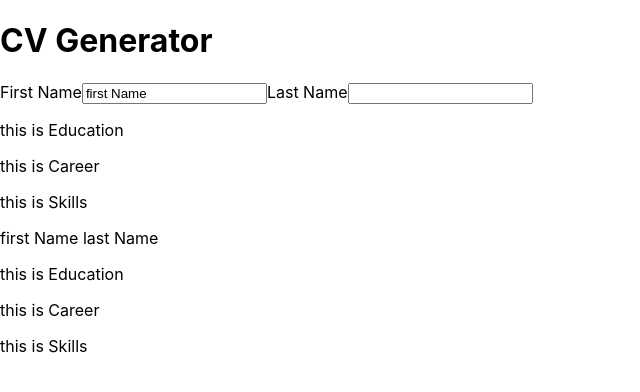
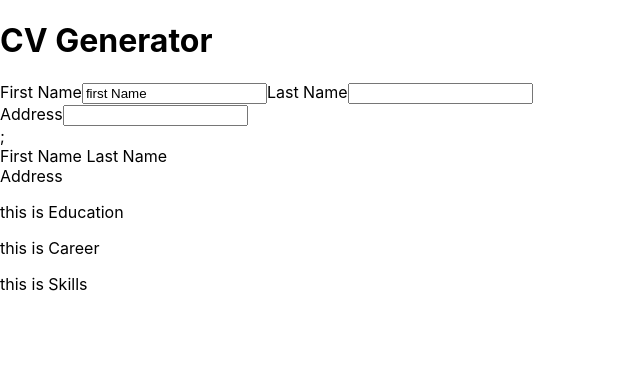
Before and after one commit to Diwashnembang/cv-application, a React (Create React App) app: page / in a window 1280 px wide. Shown: the top 392 px of the page, without its empty margins (0-640 px from the left). Built offline with nearby package versions, Linux system fonts and the light colour scheme.

Commit message:
removed working and preview file. now the compnent itself will handel those task

```diff
--- a/package.json
+++ b/package.json
@@ -34,5 +34,10 @@
       "last 1 firefox version",
       "last 1 safari version"
     ]
+  },
+  "devDependencies": {
+    "eslint": "^8.17.0",
+    "eslint-config-google": "^0.14.0",
+    "eslint-plugin-react": "^7.30.0"
   }
 }
--- a/src/components/Main.js
+++ b/src/components/Main.js
@@ -1,26 +1,13 @@
-/*
-    main will be the parent of preview and working
-    its main task is to sync working and preview componet
-    it achives that by geting the data form working componet.
-    it gets data from working component when working componet runs the
-    update function of main.js which is passed as props to working component
-    then is pased the recived data to preview as a props.
-*/
+/* eslint-disable require-jsdoc */
 
-import {Component} from 'react';
-import WorkingArea from './WorkingArea';
-import PreviewArea from './PreviewArea';
-class Main extends Component{
-  constructor(props){
+import {React, Component} from 'react';
+import CareerInfo from './UserInfo/CareerInfo';
+import EducationInfo from './UserInfo/EducationInfo';
+import PersonalInfo from './UserInfo/PersonalInfo';
+import SkillsInfo from './UserInfo/SkillsInfo';
+class Main extends Component {
+  constructor(props) {
     super(props);
-    this.state={
-        info:{
-            firstName:"first Name",
-            lastName:"last Name"
-        }
-    }
-    this.updatefirstName=this.updatefirstName.bind(this);
-    this.updateLastName=this.updateLastName.bind(this);
   }
 
   capitalize(sentence) {
@@ -29,6 +16,7 @@ class Main extends Component{
     const temp = sentence.split(' ');
     for (let i = 0; i < temp.length; i += 1) {
       temp[i] = temp[i].charAt(0).toUpperCase() + temp[i].slice(1);
+      console.log(temp[i]);
     }
     let incompleteSentence = '';
     for (let i = 0; i < temp.length; i += 1) {
@@ -37,34 +25,17 @@ class Main extends Component{
     }
     return capitalizeSentence;
   }
-   updatefirstName(text){
-      this.setState({
-          info:{
-              firstName:this.capitalize(text),
-              lastName:this.state.info.lastName,
-          }
-      })
-    };
 
-    updateLastName(text){
-         this.setState({
-          info:{
-              firstName:this.state.info.firstName,
-              lastName:this.capitalize(text),
-          }
-      })
-    }
 
-  render(){
-    return(
+  render() {
+    return (
       <div id='main'>
-            <WorkingArea workingMode="true"
-                updatefirstName={this.updatefirstName}
-                updateLastName={this.updateLastName}>
-            </WorkingArea>
-            <PreviewArea workingMode="false" info={this.state.info}></PreviewArea>
+        <PersonalInfo></PersonalInfo>
+        <EducationInfo></EducationInfo>
+        <CareerInfo></CareerInfo>
+        <SkillsInfo></SkillsInfo>
       </div>
-    )
+    );
   }
 }
 
--- a/src/components/PreviewArea.js
+++ /dev/null
@@ -1,26 +0,0 @@
-import {Component} from 'react';
-import CareerInfo from './UserInfo/CareerInfo';
-import EducationInfo from './UserInfo/EducationInfo';
-import PersonalInfo from './UserInfo/PersonalInfo';
-import SkillsInfo from './UserInfo/SkillsInfo';
-
-class PreviewArea extends Component{
-  constructor(props){
-    super(props);
-
-  }
-
-  render(){
-    return(
-        <div id="previewArea">
-            <PersonalInfo workingMode={false} info={this.props.info}></PersonalInfo>
-            <EducationInfo></EducationInfo>
-            <CareerInfo></CareerInfo>
-            <SkillsInfo></SkillsInfo>
-        </div>
-
-    )
-  }
-}
-
-export default PreviewArea;
--- a/src/components/UserInfo/PersonalInfo.js
+++ b/src/components/UserInfo/PersonalInfo.js
@@ -1,67 +1,113 @@
-import {Component} from 'react';
+/* eslint-disable require-jsdoc */
+
+import {React, Component} from 'react';
 
 
-class PersonalInfo extends Component{
-  constructor(props){
+class PersonalInfo extends Component {
+  constructor(props) {
     super(props);
     this.state={
-        info:{
-            firstName:"first Name",
-            lastName:"last Name",
-        }
-    }
+      info: {
+        firstName: 'first Name',
+        lastName: 'last Name',
+        address: 'Address',
+      },
+    };
     this.handelFirstName=this.handelFirstName.bind(this);
     this.handelLastName=this.handelLastName.bind(this);
-
+    this.handelAddress=this.handelAddress.bind(this);
   }
 
-  //event handlet is asyn so use asunc so that update function doesnot run before the state update
-  //otherwise it will create one character lag
+  #capitalize(sentence) {
+    if (typeof sentence !== 'string') return ('error');
+    let capitalizeSentence = '';
+    const temp = sentence.split(' ');
+    for (let i = 0; i < temp.length; i += 1) {
+      temp[i] = temp[i].charAt(0).toUpperCase() + temp[i].slice(1);
+      console.log(temp[i]);
+    }
+    let incompleteSentence = '';
+    for (let i = 0; i < temp.length; i += 1) {
+      capitalizeSentence = `${incompleteSentence} ${temp[i]}`;
+      incompleteSentence = capitalizeSentence;
+    }
+    return capitalizeSentence;
+  }
+  // ! this is ture only when you pass it to other component
+  // event handler is asyn
+  // so use asunc so that update function doesnot run before the state update
+  // otherwise it will create one character lag
+  handelFirstName(e) {
+    this.setState({
+      info: {
+        firstName: e.target.value,
+        lastName: this.state.info.lastName,
+        address: this.state.info.address,
+      },
+    });
+  }
+  handelLastName(e) {
+    this.setState({
+      info: {
+        firstName: this.state.info.firstName,
+        lastName: e.target.value,
+        address: this.state.info.address,
 
-  async handelFirstName(e){
-      await this.setState({
-          info:{
-              firstName:e.target.value,
-              lastName:this.state.info.lastName,
-          }
-      })
-      console.log(this.state.info.firstName)
-      this.props.updatefirstName(this.state.info.firstName);
+      },
+    });
   }
-  async handelLastName(e){
-      await this.setState({
-          info:{
-              firstName:this.state.info.firstName,
-              lastName: e.target.value,
-          }
-      })
-       this.props.updateLastName(this.state.info.lastName);
-    }
 
-    isWorking(bool){
-        if(bool){
-            return <div id="name">
-            <label>First Name</label>
-            <input type="text" value={this.state.info.firstName} onChange={this.handelFirstName}></input>
-            <label>Last Name</label>
-            <input type="text" onChange={this.handelLastName}></input>
-          </div>
-      }else{
+  handelAddress(e) {
+    this.setState({
+      info: {
+        firstName: this.state.info.firstName,
+        lastName: this.state.info.lastName,
+        address: e.target.value,
+      },
+    });
+  }
+  getUserName() {
+    return <div id="name">
+      <label>First Name</label>
+      <input type="text" value={this.state.info.firstName}
+        onChange={this.handelFirstName}></input>
+      <label>Last Name</label>
+      <input type="text" onChange={this.handelLastName}></input>
+    </div>;
+  }
 
-          return  <div id="prsonalInfo">
+  getUserAddress() {
+    return <div>
+      <label>Address</label>
+      <input type="text" onChange={this.handelAddress}></input>
+    </div>;
+  }
+  wrokingMode() {
+    return (<div>
+      {this.getUserName()}
+      {this.getUserAddress()};
+    </div>
+    );
+  }
+  previewMode() {
+    return <div id="prsonalInfo">
 
-              {this.props.info.firstName} {this.props.info.lastName}
-          </div>
+      {this.#capitalize(this.state.info.firstName)}
+      {this.#capitalize(this.state.info.lastName)}
+      <div>
 
-      }
+        {this.#capitalize(this.state.info.address)}
+      </div>
+    </div>;
   }
-  render(){
-    return(
-        <div id='personalInfo'>
-            {this.isWorking(this.props.workingMode)}
-        </div>
+  render() {
+    return (
+      <div id='personalInfo'>
+        {this.wrokingMode()}
+        {this.previewMode()}
+      </div>
 
-    )
+    );
   }
 }
 
--- a/src/components/WorkingArea.js
+++ /dev/null
@@ -1,33 +0,0 @@
-import {Component} from 'react';
-import CareerInfo from './UserInfo/CareerInfo';
-import EducationInfo from './UserInfo/EducationInfo';
-import PersonalInfo from './UserInfo/PersonalInfo';
-import SkillsInfo from './UserInfo/SkillsInfo';
-
-class WorkingArea extends Component{
-  constructor(props){
-    super(props);
-
-
-  }
-
-
-  render(){
-    return(
-        <div id="workingArea">
-            <PersonalInfo workingMode={true}
-                updatefirstName={this.props.updatefirstName}
-                updateLastName={this.props.updateLastName}>
-            </PersonalInfo>
-
-
-            <EducationInfo></EducationInfo>
-            <CareerInfo></CareerInfo>
-            <SkillsInfo></SkillsInfo>
-        </div>
-
-    )
-  }
-}
-
-export default WorkingArea;
```
Also changed, not shown: src/components/App.js (+8 -7 lines), src/components/UserInfo/CareerInfo.js (+8 -8 lines), src/components/UserInfo/EducationInfo.js (+8 -8 lines), 1 other file (tests, documents, lock files or other folders). Lines whose indentation alone changed are shown as unchanged.
